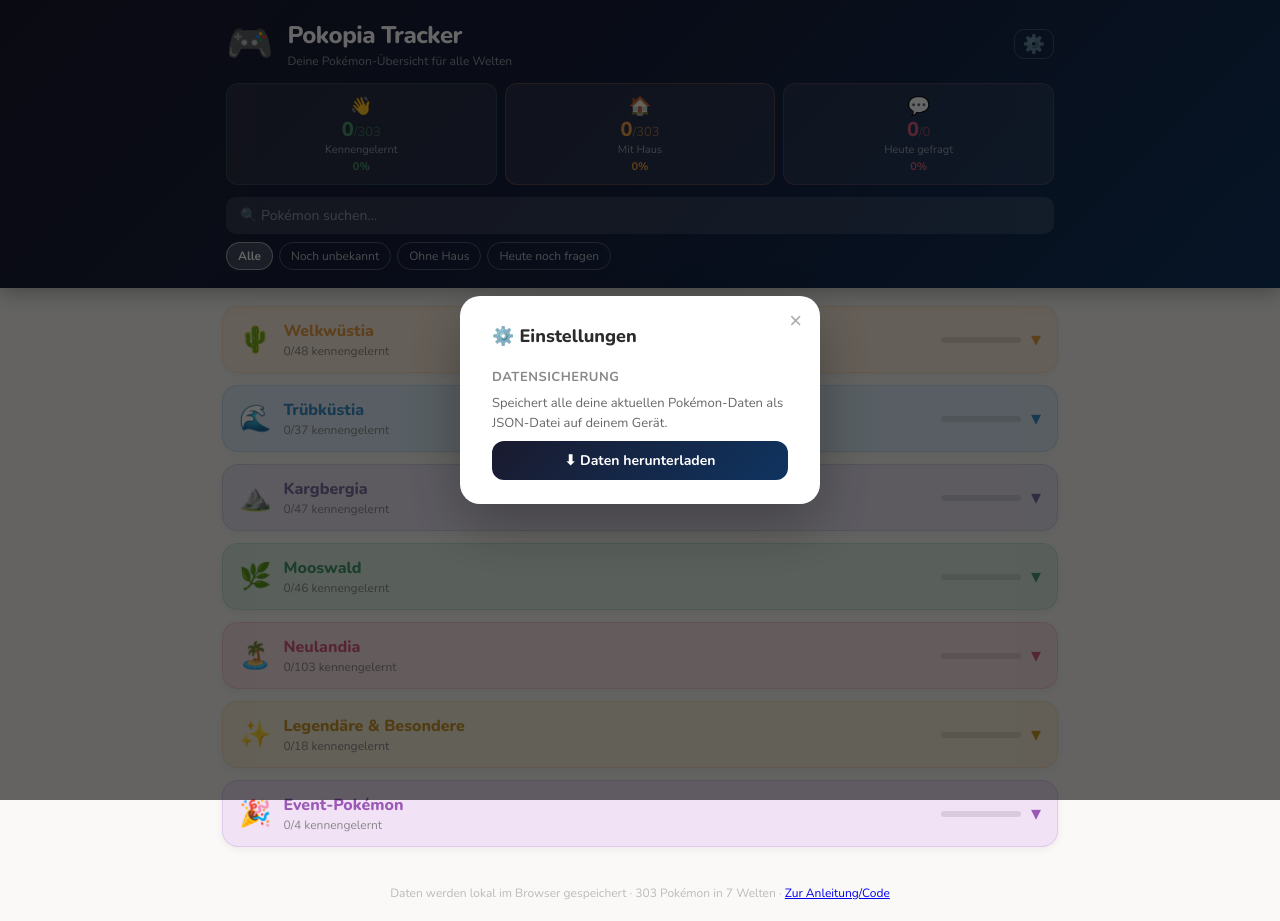
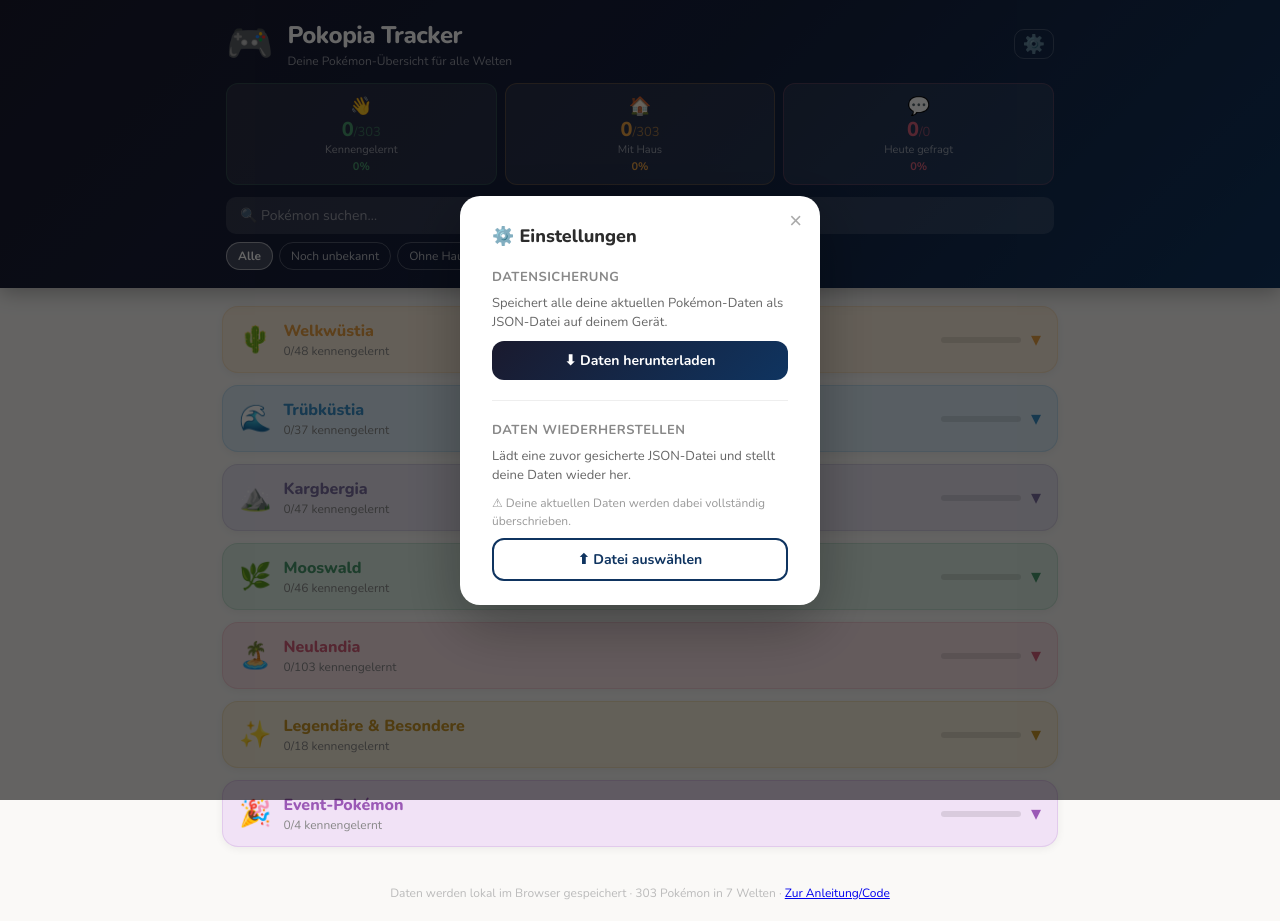
Before and after one commit to sethiele/pokopia-tracker, a React (Vite) app: page / in a window 1280 px wide. Both pictures are taken after a click on the button "⚙️". Built offline with nearby package versions, Linux system fonts and the light colour scheme.

Commit message:
feat(#1): Add Restore

```diff
--- a/src/App.jsx
+++ b/src/App.jsx
@@ -91,7 +91,11 @@
         <PokemonOverlay pokemon={spritePokemon} onClose={() => setSpritePokemon(null)} />
       )}
       {settingsOpen && (
-        <SettingsOverlay data={data} onClose={() => setSettingsOpen(false)} />
+        <SettingsOverlay
+          data={data}
+          onImport={setData}
+          onClose={() => setSettingsOpen(false)}
+        />
       )}
       {updateAvailable && <UpdateBanner />}
     </div>
--- a/src/components/SettingsOverlay.jsx
+++ b/src/components/SettingsOverlay.jsx
@@ -1,5 +1,5 @@
-import { useEffect } from 'react'
-import { exportData } from '../utils/backup'
+import { useEffect, useRef, useState } from 'react'
+import { exportData, importData } from '../utils/backup'
 
 const backdropStyle = {
   position: 'fixed',
@@ -43,7 +43,23 @@
   gap: 8,
 }
 
-const downloadBtnStyle = {
+const sectionTitleStyle = {
+  fontSize: 13,
+  fontWeight: 700,
+  color: '#888',
+  textTransform: 'uppercase',
+  letterSpacing: '0.5px',
+  margin: 0,
+}
+
+const descStyle = {
+  fontSize: 13,
+  color: '#666',
+  margin: 0,
+  lineHeight: 1.5,
+}
+
+const primaryBtnStyle = {
   display: 'flex',
   alignItems: 'center',
   justifyContent: 'center',
@@ -60,12 +76,58 @@
   width: '100%',
 }
 
-export default function SettingsOverlay({ data, onClose }) {
+const secondaryBtnStyle = {
+  ...primaryBtnStyle,
+  background: 'transparent',
+  color: '#0f3460',
+  border: '2px solid #0f3460',
+}
+
+const warningStyle = {
+  fontSize: 12,
+  color: '#999',
+  margin: 0,
+  lineHeight: 1.5,
+}
+
+const dividerStyle = {
+  border: 'none',
+  borderTop: '1px solid #eee',
+  margin: 0,
+}
+
+function StatusMessage({ status }) {
+  if (!status) return null
+  const isSuccess = status === 'success'
+  return (
+    <p style={{ fontSize: 13, fontWeight: 600, margin: 0, color: isSuccess ? '#4a9a6e' : '#d4607a' }}>
+      {isSuccess ? '✓ Daten erfolgreich importiert.' : '✗ Import fehlgeschlagen. Bitte prüfe die Datei.'}
+    </p>
+  )
+}
+
+export default function SettingsOverlay({ data, onImport, onClose }) {
+  const fileInputRef = useRef(null)
+  const [importStatus, setImportStatus] = useState(null)
+
   useEffect(() => {
     const onKey = (e) => { if (e.key === 'Escape') onClose() }
     window.addEventListener('keydown', onKey)
     return () => window.removeEventListener('keydown', onKey)
   }, [onClose])
+
+  async function handleFileChange(e) {
+    const file = e.target.files[0]
+    if (!file) return
+    try {
+      const imported = await importData(file)
+      onImport(imported)
+      setImportStatus('success')
+    } catch {
+      setImportStatus('error')
+    }
+    e.target.value = ''
+  }
 
   return (
     <div style={backdropStyle} onClick={onClose}>
@@ -77,15 +139,36 @@
         </h2>
 
         <div style={sectionStyle}>
-          <h3 style={{ fontSize: 13, fontWeight: 700, color: '#888', textTransform: 'uppercase', letterSpacing: '0.5px', margin: 0 }}>
-            Datensicherung
-          </h3>
-          <p style={{ fontSize: 13, color: '#666', margin: 0, lineHeight: 1.5 }}>
+          <h3 style={sectionTitleStyle}>Datensicherung</h3>
+          <p style={descStyle}>
             Speichert alle deine aktuellen Pokémon-Daten als JSON-Datei auf deinem Gerät.
           </p>
-          <button style={downloadBtnStyle} onClick={() => exportData(data)}>
+          <button style={primaryBtnStyle} onClick={() => exportData(data)}>
             ⬇ Daten herunterladen
           </button>
+        </div>
+
+        <hr style={dividerStyle} />
+
+        <div style={sectionStyle}>
+          <h3 style={sectionTitleStyle}>Daten wiederherstellen</h3>
+          <p style={descStyle}>
+            Lädt eine zuvor gesicherte JSON-Datei und stellt deine Daten wieder her.
+          </p>
+          <p style={warningStyle}>
+            ⚠ Deine aktuellen Daten werden dabei vollständig überschrieben.
+          </p>
+          <input
+            ref={fileInputRef}
+            type="file"
+            accept=".json,application/json"
+            style={{ display: 'none' }}
+            onChange={handleFileChange}
+          />
+          <button style={secondaryBtnStyle} onClick={() => fileInputRef.current.click()}>
+            ⬆ Datei auswählen
+          </button>
+          <StatusMessage status={importStatus} />
         </div>
       </div>
     </div>
--- a/src/utils/backup.js
+++ b/src/utils/backup.js
@@ -1,3 +1,23 @@
+export function importData(file) {
+  return new Promise((resolve, reject) => {
+    const reader = new FileReader()
+    reader.onload = (e) => {
+      try {
+        const parsed = JSON.parse(e.target.result)
+        if (typeof parsed !== 'object' || parsed === null || Array.isArray(parsed)) {
+          reject(new Error('Ungültiges Format: erwartet wird ein JSON-Objekt.'))
+          return
+        }
+        resolve(parsed)
+      } catch {
+        reject(new Error('Ungültige JSON-Datei.'))
+      }
+    }
+    reader.onerror = () => reject(new Error('Datei konnte nicht gelesen werden.'))
+    reader.readAsText(file)
+  })
+}
+
 export function exportData(data) {
   const filename = `pokopia-tracker-${new Date().toISOString().slice(0, 10)}.json`
   const blob = new Blob([JSON.stringify(data, null, 2)], { type: 'application/json' })
```
Also changed, not shown: 1 other file (tests, documents, lock files or other folders).
